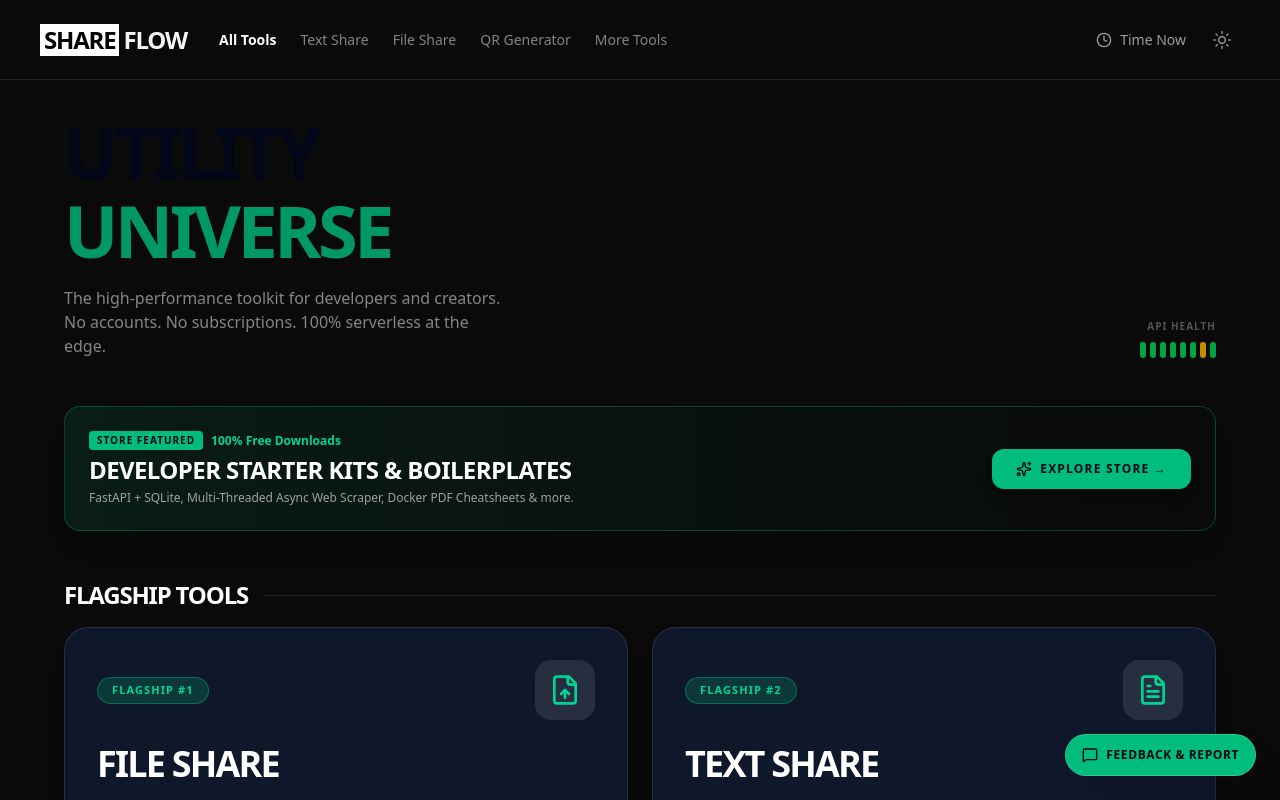
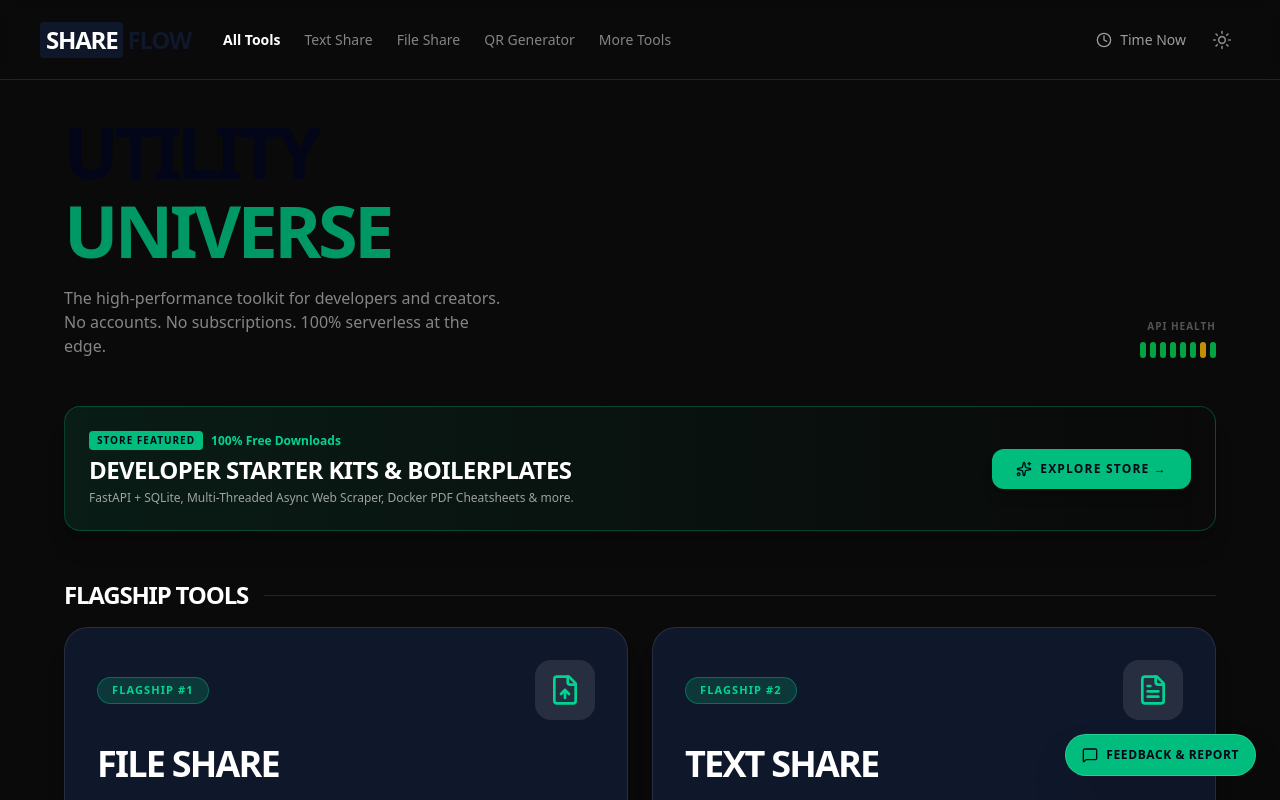
Before and after one commit to ariandesu/shareflow, a React (Vite) app: page / in a window 1280 px wide. Shown: the top 800 px of the page. Built offline with nearby package versions, Linux system fonts and the light colour scheme.

Commit message:
fix(hermes): style navbar SHAREFLOW logo and flagship File/Text Share icons for 100% legibility in light mode while keeping dark mode untouched

```diff
--- a/src/components/Layout.tsx
+++ b/src/components/Layout.tsx
@@ -89,7 +89,8 @@ export function Layout() {
         <div className="flex items-center gap-8 w-full">
           <div className="flex items-center justify-between w-full md:w-auto">
             <Link to="/" className="text-2xl font-black tracking-tighter uppercase flex items-center">
-              <span className="bg-white text-black px-1 mr-1">SHARE</span>FLOW
+              <span className="bg-[#0F172A] text-white dark:bg-white dark:text-slate-950 px-1.5 py-0.5 mr-1 font-black rounded-sm">SHARE</span>
+              <span className="text-[#0F172A] dark:text-white font-black">FLOW</span>
             </Link>
 
             {/* Mobile menu button */}
@@ -179,7 +180,8 @@ export function Layout() {
         >
           <div className="flex items-center justify-between border-b border-white/10 pb-4 mb-4">
             <Link to="/" className="text-xl font-black tracking-tighter uppercase flex items-center" onClick={() => setIsMenuOpen(false)}>
-              <span className="bg-white text-black px-1 mr-1">SHARE</span>FLOW
+              <span className="bg-[#0F172A] text-white dark:bg-white dark:text-slate-950 px-1.5 py-0.5 mr-1 font-black rounded-sm">SHARE</span>
+              <span className="text-[#0F172A] dark:text-white font-black">FLOW</span>
             </Link>
             <button
               onClick={() => setIsMenuOpen(false)}
--- a/src/pages/Home.tsx
+++ b/src/pages/Home.tsx
@@ -491,7 +491,7 @@ export function Home() {
                       Flagship #1
                     </span>
                     <div className="p-3.5 bg-white/10 rounded-2xl group-hover:bg-emerald-500 transition-colors">
-                      <FileUp className="w-8 h-8 text-emerald-400 group-hover:text-slate-950 group-hover:scale-110 transition-transform" />
+                      <FileUp className="w-8 h-8 text-emerald-400 stroke-emerald-400 group-hover:text-slate-950 group-hover:stroke-slate-950 group-hover:scale-110 transition-all" />
                     </div>
                   </div>
                   <h3 className="text-4xl font-black tracking-tighter uppercase mt-6 text-white group-hover:text-emerald-400 transition-colors">File Share</h3>
@@ -519,7 +519,7 @@ export function Home() {
                       Flagship #2
                     </span>
                     <div className="p-3.5 bg-white/10 rounded-2xl group-hover:bg-emerald-500 transition-colors">
-                      <FileText className="w-8 h-8 text-emerald-400 group-hover:text-slate-950 group-hover:scale-110 transition-transform" />
+                      <FileText className="w-8 h-8 text-emerald-400 stroke-emerald-400 group-hover:text-slate-950 group-hover:stroke-slate-950 group-hover:scale-110 transition-all" />
                     </div>
                   </div>
                   <h3 className="text-4xl font-black tracking-tighter uppercase mt-6 text-white group-hover:text-emerald-400 transition-colors">Text Share</h3>
```
